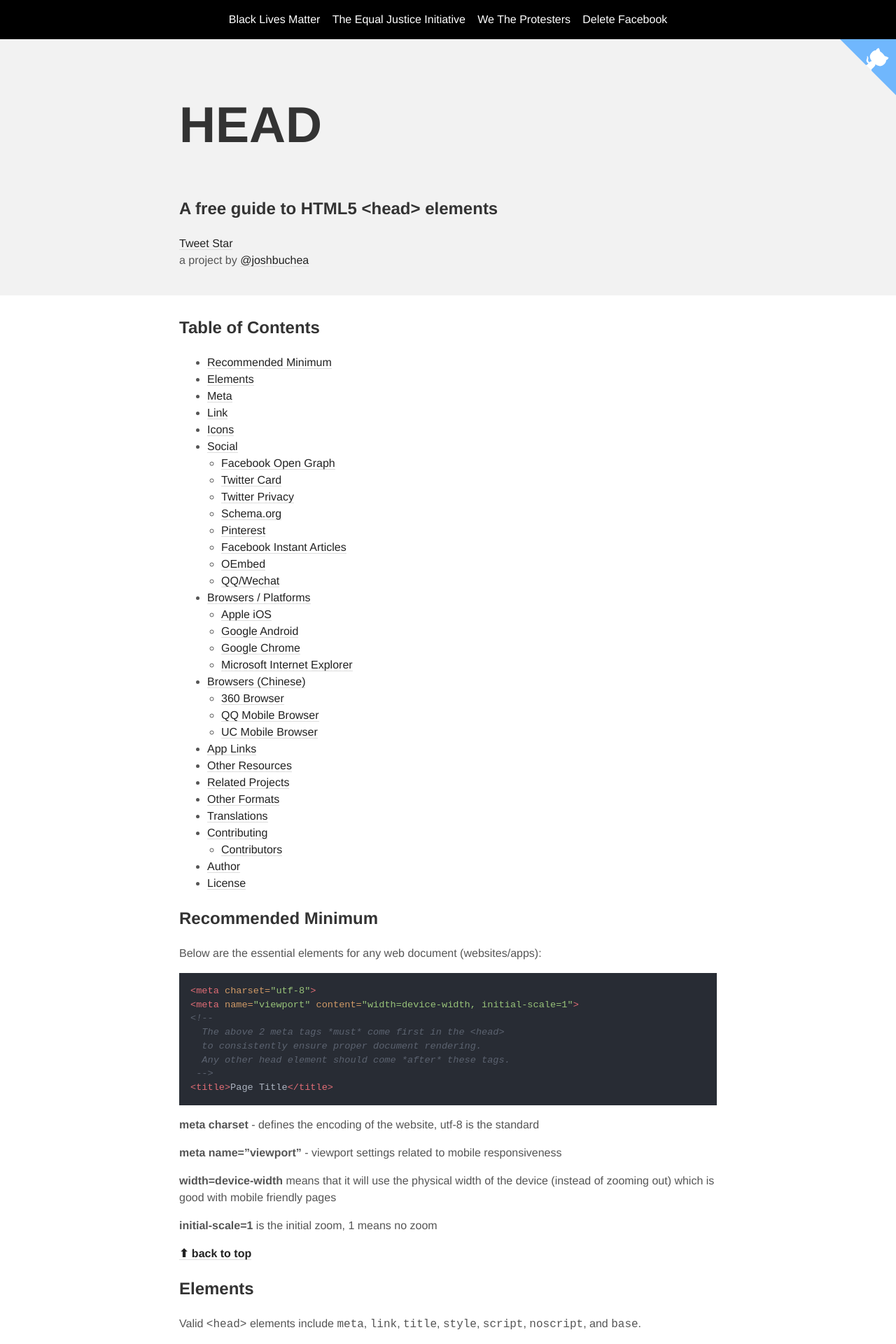
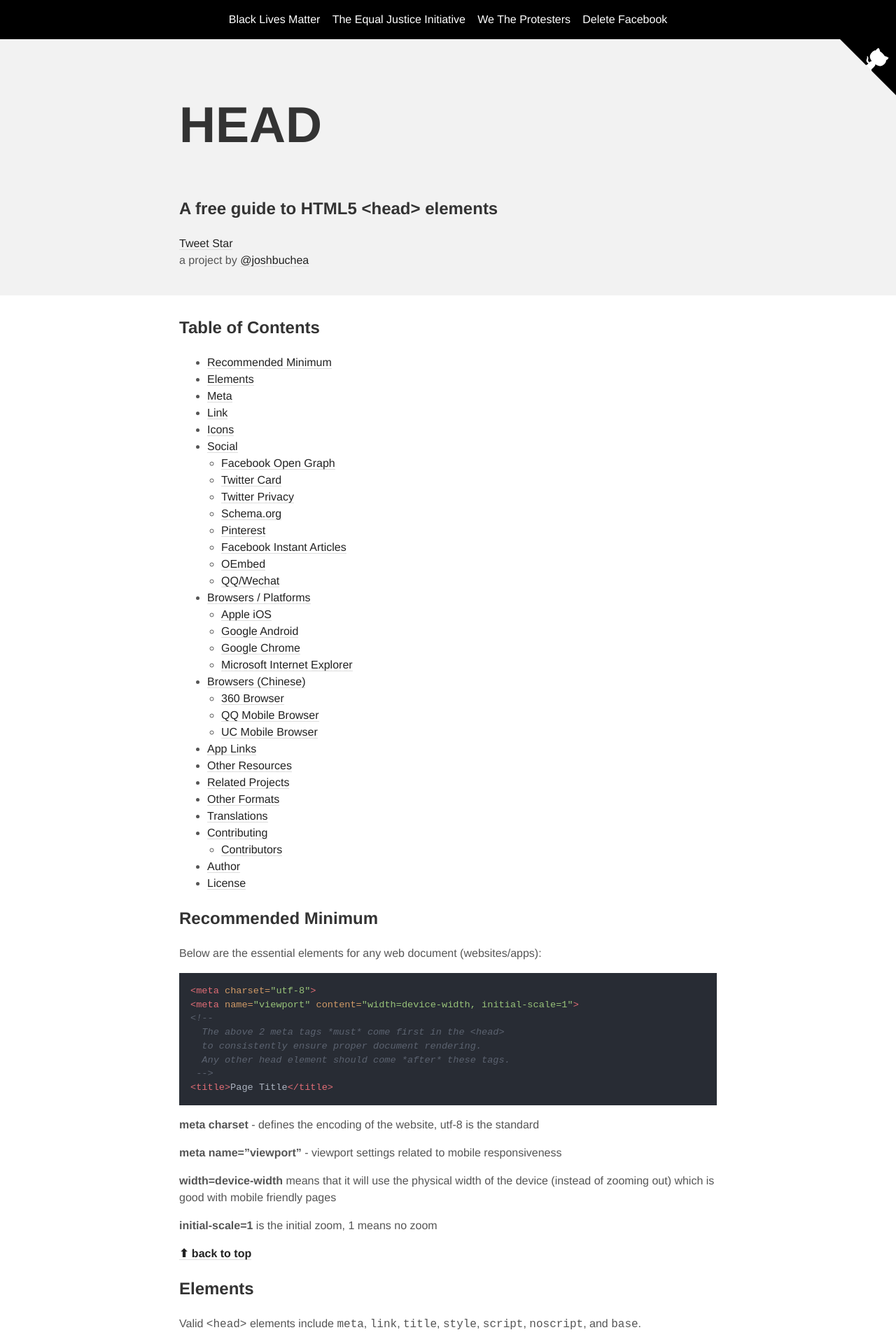
Before and after one commit to joshbuchea/HEAD, a Jekyll site: the page built from index.md, in a window 1280 px wide. Shown: the top 1920 px of the page at 70% size. Built offline with Jekyll 4.4.1, drawn with Linux system fonts in a browser that asks for light colours; comment, search, counter and statistics services are not loaded.

Commit message:
black background for octocat

```diff
--- a/_includes/header.html
+++ b/_includes/header.html
@@ -32,7 +32,7 @@
 
     <a href="//github.com/joshbuchea/head" class="github" target="_blank">
       <svg xmlns="//www.w3.org/2000/svg" viewBox="0 0 250 250" fill="#fff">
-        <path d="M0 0l115 115h15l12 27 108 108V0z" fill="#70B7FD"/>
+        <path d="M0 0l115 115h15l12 27 108 108V0z" fill="#000"/>
         <path class="github__arm" d="M128 109c-15-9-9-19-9-19 3-7 2-11 2-11-1-7 3-2 3-2 4 5 2 11 2 11-3 10 5 15 9 16" style=""/>
         <path class="github__body" d="M115 115s4 2 5 0l14-14c3-2 6-3 8-3-8-11-15-24 2-41 5-5 10-7 16-7 1-2 3-7 12-11 0 0 5 3 7 16 4 2 8 5 12 9s7 8 9 12c14 3 17 7 17 7-4 8-9 11-11 11 0 6-2 11-7 16-16 16-30 10-41 2 0 3-1 7-5 11l-12 11c-1 1 1 5 1 5z"/>
       </svg>
```
